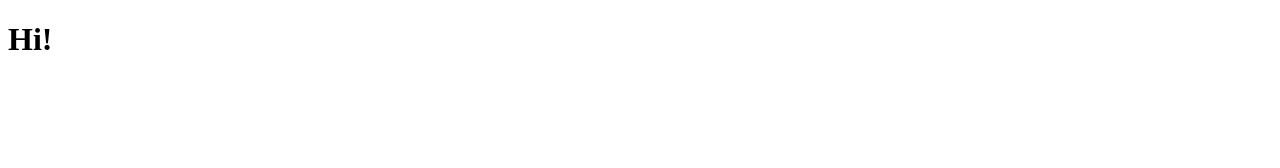
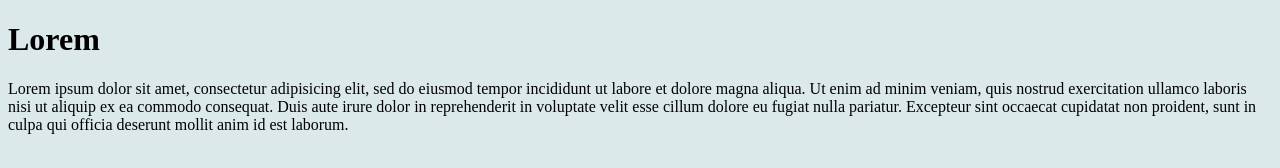
Before and after one commit to david-lafontant/webtest, a plain HTML site: page index.html in a window 1280 px wide. Drawn offline with Linux system fonts and the light colour scheme.

Commit message:
adding a div tag, modifying index.html content, and adding background color through main.css

```diff
--- a/index.html
+++ b/index.html
@@ -9,8 +9,15 @@
 </head>
 
 <body>
-<h1>Hi!</h1>
-
+<div>
+  <h1>Lorem</h1>
+<p>Lorem ipsum dolor sit amet, consectetur adipisicing elit, sed do eiusmod
+  tempor incididunt ut labore et dolore magna aliqua. Ut enim ad minim veniam,
+  quis nostrud exercitation ullamco laboris nisi ut aliquip ex ea commodo
+  consequat. Duis aute irure dolor in reprehenderit in voluptate velit esse
+  cillum dolore eu fugiat nulla pariatur. Excepteur sint occaecat cupidatat non proident,
+  sunt in culpa qui officia deserunt mollit anim id est laborum.</p>
+</div>
 
 </body>
 
--- a/main.css
+++ b/main.css
@@ -0,0 +1,3 @@
+body{
+  background-color:rgba( 165, 200, 205, 0.4);
+}
```
